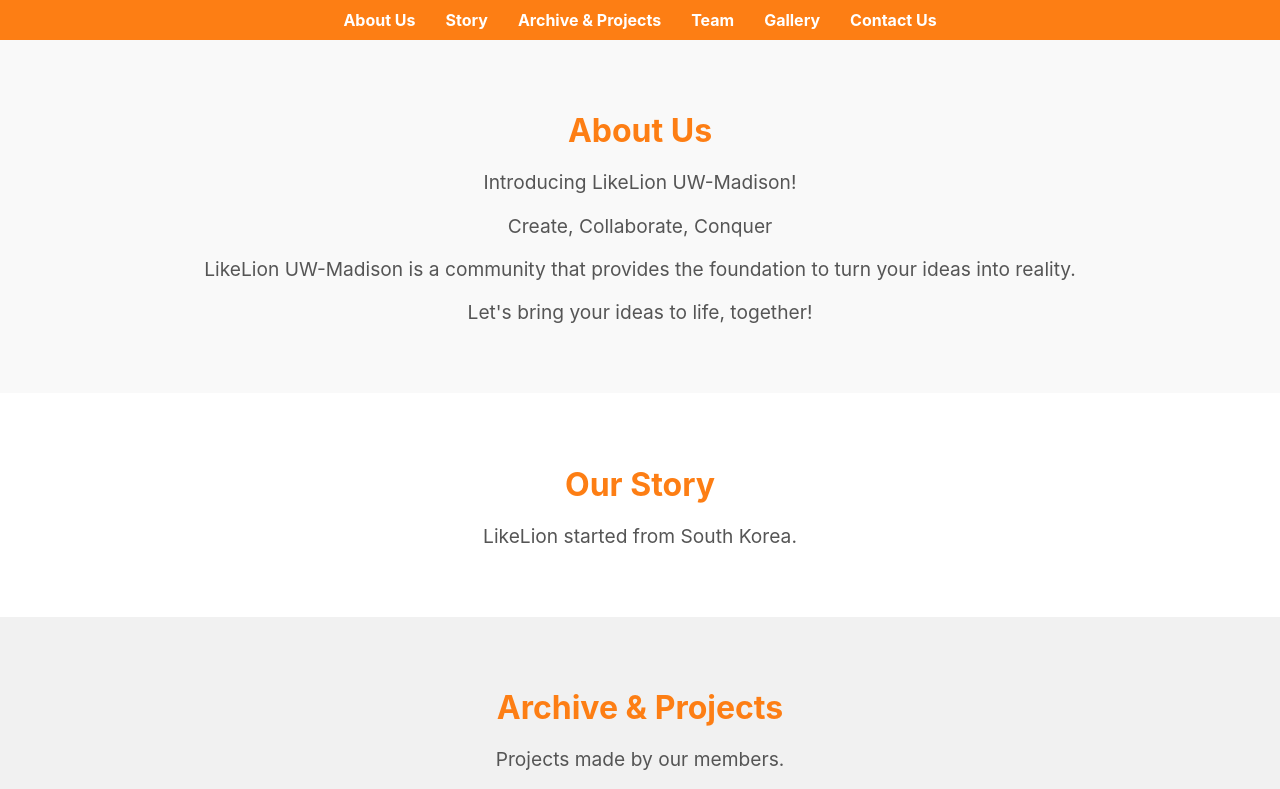
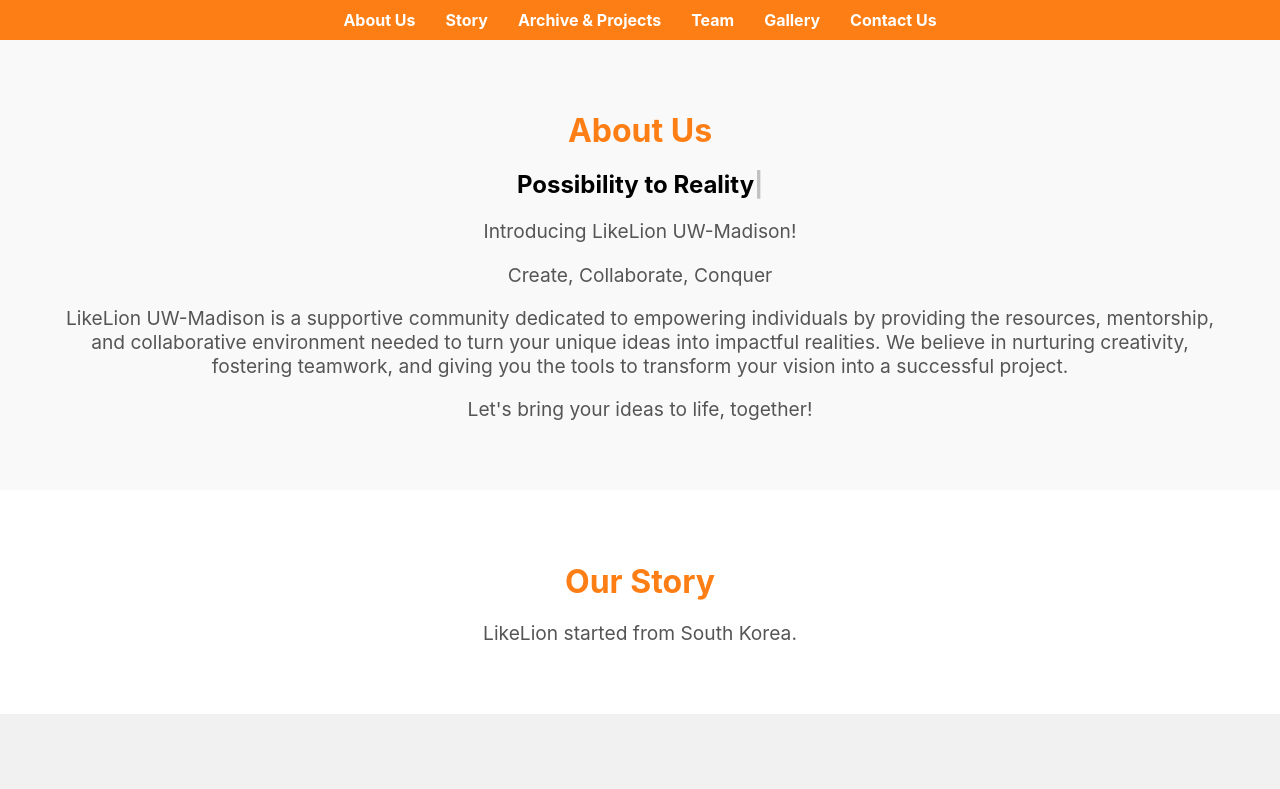
Before and after one commit to LikeLion-ProjectTeam/likelion.uw.github.io, a React (Create React App) app: page / in a window 1280 px wide. Shown: the top 789 px of the page. Built offline with nearby package versions, Linux system fonts and the light colour scheme.

Commit message:
added typing animation and main text

```diff
--- a/src/AboutUs/AboutUs.jsx
+++ b/src/AboutUs/AboutUs.jsx
@@ -1,16 +1,31 @@
 import React from "react";
 import "./AboutUs.css";
+import { ReactTyped } from "react-typed";
 
 const AboutUs = () => {
     return (
         <div className="about-us">
             <h1>About Us</h1>
-
+            <h2>
+                Possibility to{" "}
+                <ReactTyped
+                    strings={["Reality"]}
+                    typeSpeed={100}
+                    backSpeed={80}
+                    backDelay={5000}
+                    startDelay={500}
+                    loop
+                />
+            </h2>
             <p>Introducing LikeLion UW-Madison!</p>
             <p>Create, Collaborate, Conquer</p>
             <p>
-                LikeLion UW-Madison is a community that provides the foundation
-                to turn your ideas into reality.
+                LikeLion UW-Madison is a supportive community dedicated to
+                empowering individuals by providing the resources, mentorship,
+                and collaborative environment needed to turn your unique ideas
+                into impactful realities. We believe in nurturing creativity,
+                fostering teamwork, and giving you the tools to transform your
+                vision into a successful project.
             </p>
             <p>Let's bring your ideas to life, together!</p>
         </div>
```
